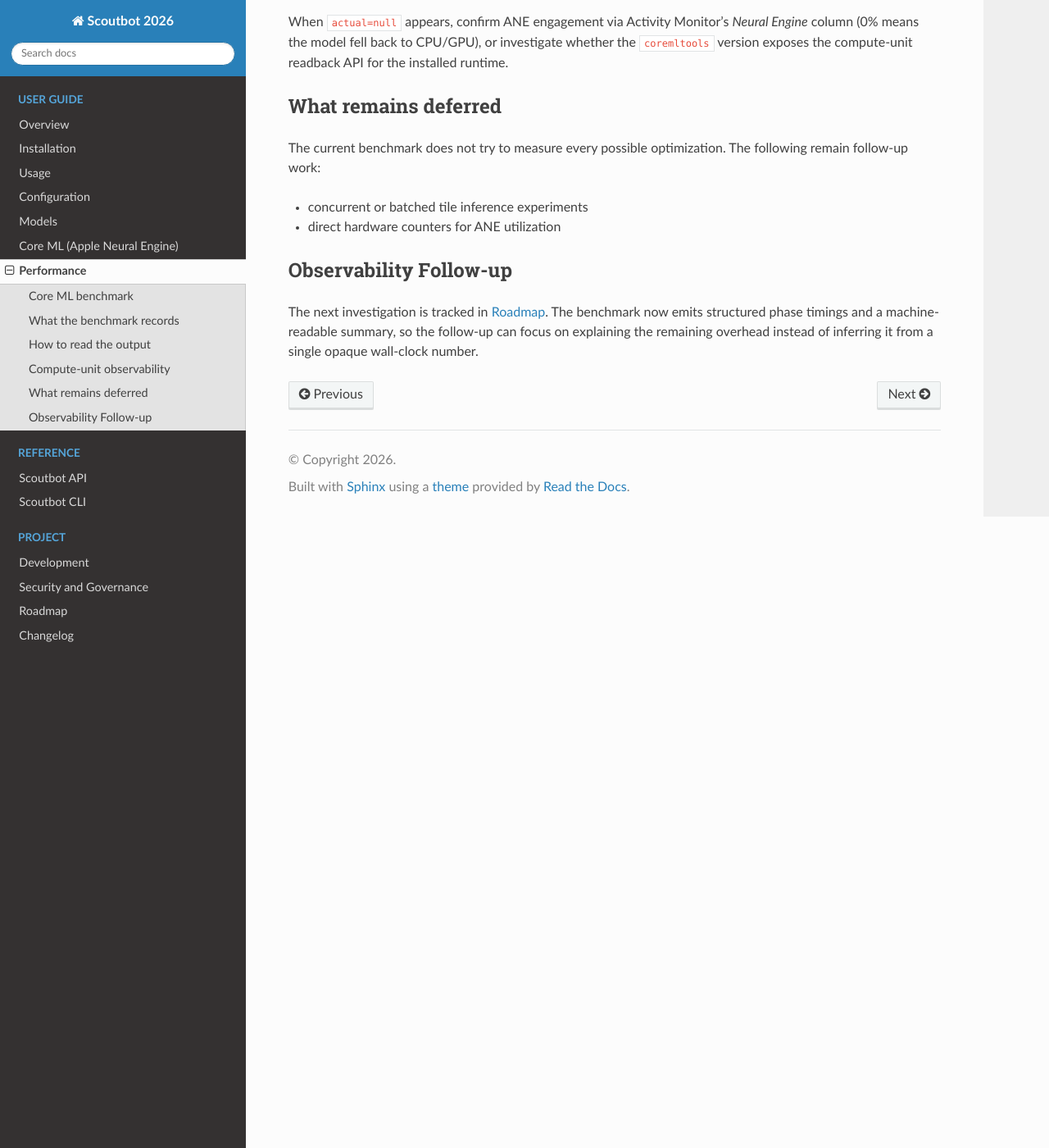
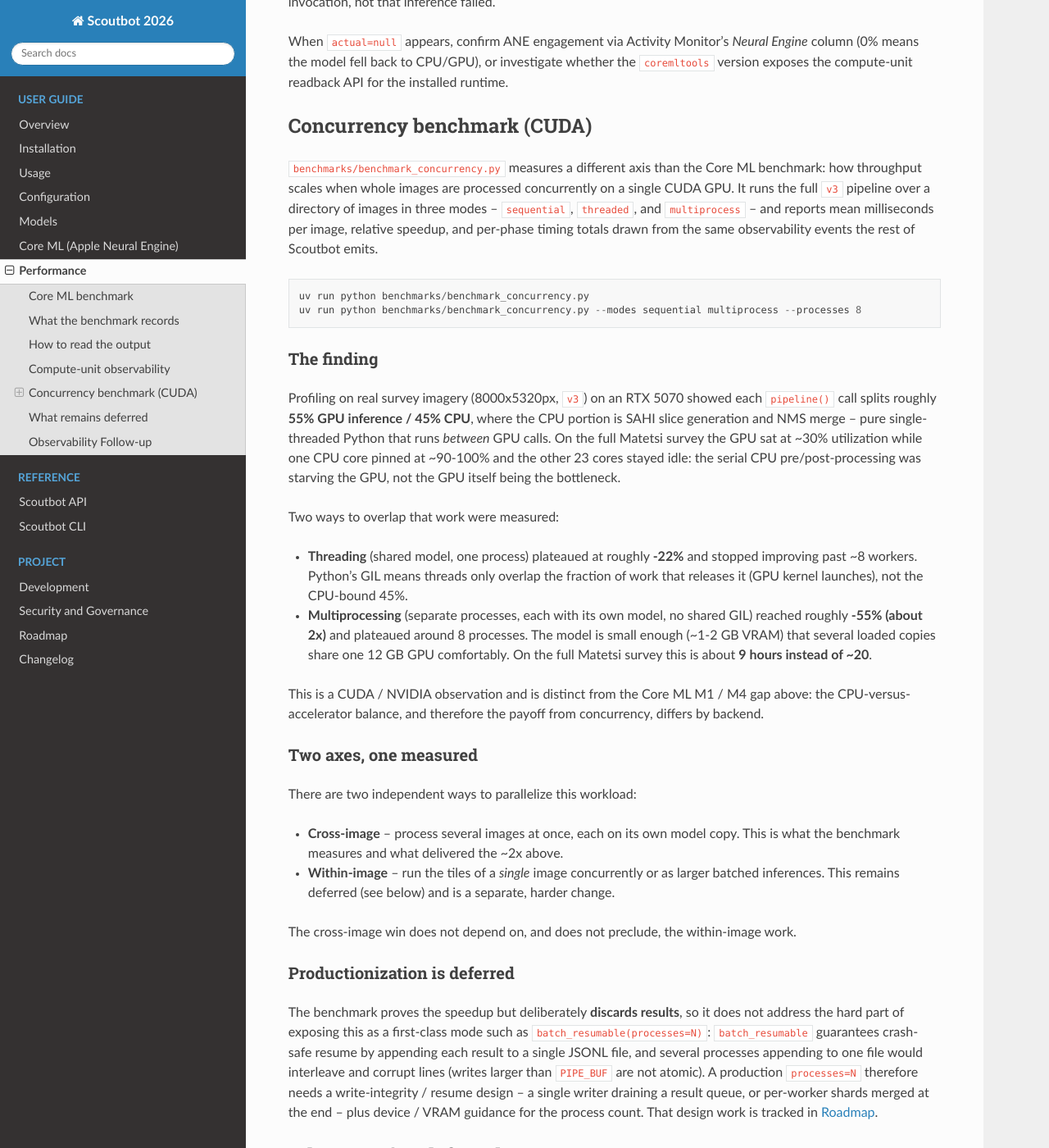
Before and after one commit to SurveyTools/scoutbot-two, a Sphinx documentation site: the page built from docs/performance.rst, in a window 1280 px wide and 1400 px high, scrolled down 2189 px. Shown: the whole window at 82% size. Built offline with Sphinx 7.4.7 and the Read the Docs theme 3.1.0, drawn with Linux system fonts in a browser that asks for light colours; formulas are drawn with MathJax 3; some of the changed text lies outside the part shown.

Commit message:
Harden concurrency benchmark; document CUDA concurrency finding.

```diff
--- a/docs/performance.rst
+++ b/docs/performance.rst
@@ -1,8 +1,8 @@
 Performance
 ===========
 
-This page explains how Scoutbot measures Core ML performance and how to read the current
-benchmark output.
+This page explains how Scoutbot measures performance -- Core ML backend timing and cross-image
+concurrency on CUDA -- and how to read the current benchmark output.
 
 Core ML benchmark
 -----------------
@@ -95,13 +95,75 @@ When ``actual=null`` appears, confirm ANE engagement via Activity Monitor's *Neu
 column (0% means the model fell back to CPU/GPU), or investigate whether the ``coremltools``
 version exposes the compute-unit readback API for the installed runtime.
 
+Concurrency benchmark (CUDA)
+----------------------------
+
+``benchmarks/benchmark_concurrency.py`` measures a different axis than the Core ML benchmark: how
+throughput scales when whole images are processed concurrently on a single CUDA GPU. It runs the
+full ``v3`` pipeline over a directory of images in three modes -- ``sequential``, ``threaded``,
+and ``multiprocess`` -- and reports mean milliseconds per image, relative speedup, and per-phase
+timing totals drawn from the same observability events the rest of Scoutbot emits.
+
+::
+
+   uv run python benchmarks/benchmark_concurrency.py
+   uv run python benchmarks/benchmark_concurrency.py --modes sequential multiprocess --processes 8
+
+The finding
+~~~~~~~~~~~
+
+Profiling on real survey imagery (8000x5320px, ``v3``) on an RTX 5070 showed each ``pipeline()``
+call splits roughly **55% GPU inference / 45% CPU**, where the CPU portion is SAHI slice
+generation and NMS merge -- pure single-threaded Python that runs *between* GPU calls. On the full
+Matetsi survey the GPU sat at ~30% utilization while one CPU core pinned at ~90-100% and the other
+23 cores stayed idle: the serial CPU pre/post-processing was starving the GPU, not the GPU itself
+being the bottleneck.
+
+Two ways to overlap that work were measured:
+
+* **Threading** (shared model, one process) plateaued at roughly **-22%** and stopped improving
+  past ~8 workers. Python's GIL means threads only overlap the fraction of work that releases it
+  (GPU kernel launches), not the CPU-bound 45%.
+* **Multiprocessing** (separate processes, each with its own model, no shared GIL) reached roughly
+  **-55% (about 2x)** and plateaued around 8 processes. The model is small enough (~1-2 GB VRAM)
+  that several loaded copies share one 12 GB GPU comfortably. On the full Matetsi survey this is
+  about **9 hours instead of ~20**.
+
+This is a CUDA / NVIDIA observation and is distinct from the Core ML M1 / M4 gap above: the
+CPU-versus-accelerator balance, and therefore the payoff from concurrency, differs by backend.
+
+Two axes, one measured
+~~~~~~~~~~~~~~~~~~~~~~~~
+
+There are two independent ways to parallelize this workload:
+
+* **Cross-image** -- process several images at once, each on its own model copy. This is what the
+  benchmark measures and what delivered the ~2x above.
+* **Within-image** -- run the tiles of a *single* image concurrently or as larger batched
+  inferences. This remains deferred (see below) and is a separate, harder change.
+
+The cross-image win does not depend on, and does not preclude, the within-image work.
+
+Productionization is deferred
+~~~~~~~~~~~~~~~~~~~~~~~~~~~~~~
+
+The benchmark proves the speedup but deliberately **discards results**, so it does not address the
+hard part of exposing this as a first-class mode such as ``batch_resumable(processes=N)``:
+``batch_resumable`` guarantees crash-safe resume by appending each result to a single JSONL file,
+and several processes appending to one file would interleave and corrupt lines (writes larger than
+``PIPE_BUF`` are not atomic). A production ``processes=N`` therefore needs a write-integrity /
+resume design -- a single writer draining a result queue, or per-worker shards merged at the end --
+plus device / VRAM guidance for the process count. That design work is tracked in :doc:`roadmap`.
+
 What remains deferred
 ---------------------
 
-The current benchmark does not try to measure every possible optimization. The following remain
+The current benchmarks do not try to measure every possible optimization. The following remain
 follow-up work:
 
-* concurrent or batched tile inference experiments
+* within-image concurrent or batched tile inference experiments (the cross-image axis is now
+  measured; see `Concurrency benchmark (CUDA)`_)
+* a production-grade multiprocess batch mode with a crash-safe write-integrity design
 * direct hardware counters for ANE utilization
 
 Observability Follow-up
```
Also changed, not shown: docs/roadmap.rst (+20 -0 lines), 1 other file.
